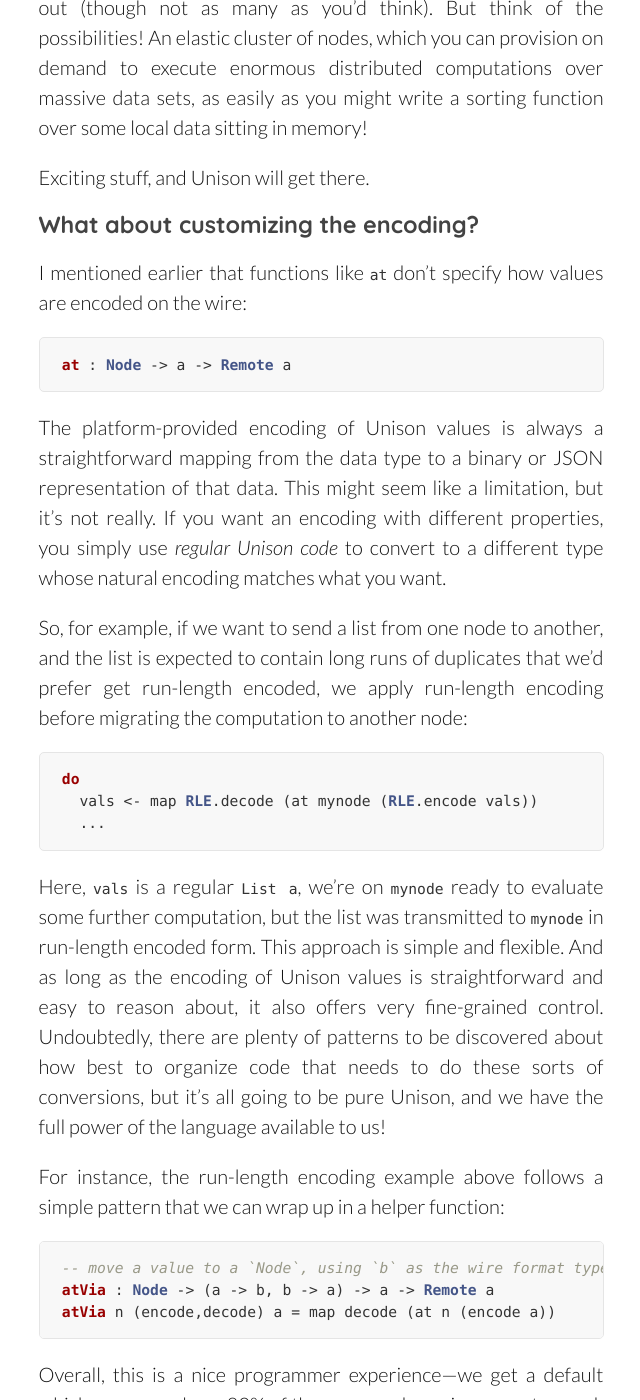
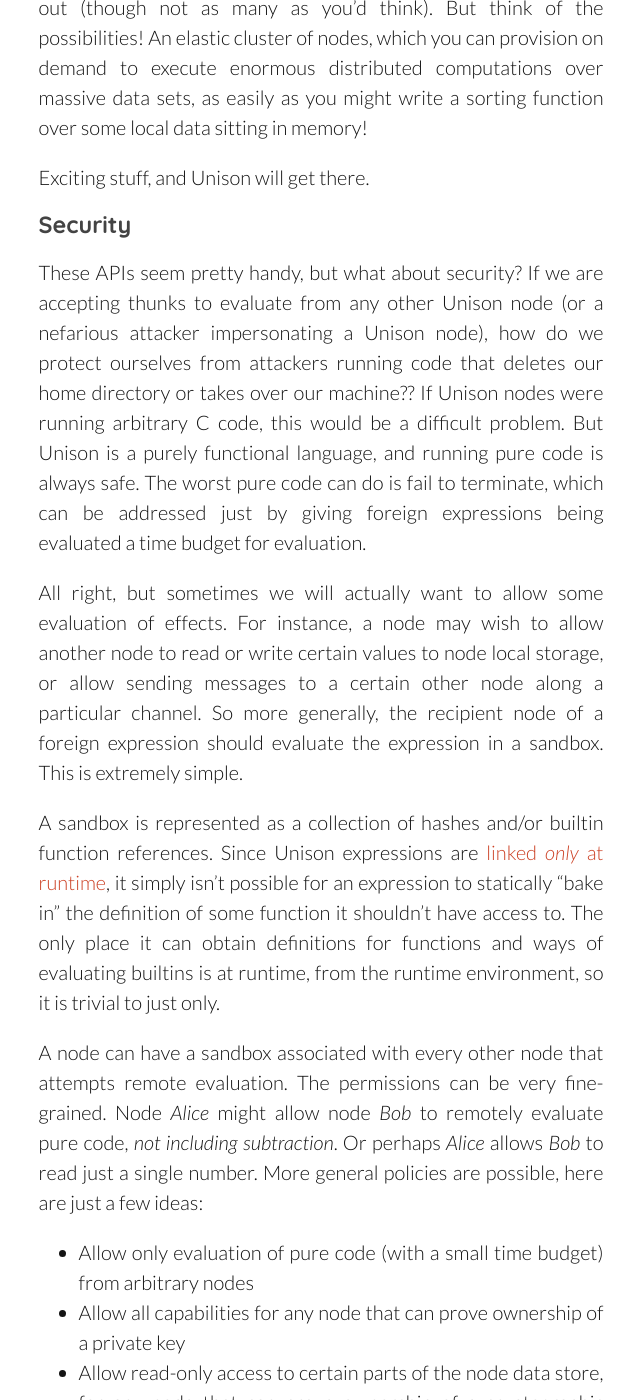
Before and after one commit to unisonweb/oldblog, a Jekyll site: the page built from _posts/2015-06-02-distributed-evaluation.markdown, in a window 1280 px wide and 1400 px high, scrolled down 10076 px. Shown: the whole window, without its empty margins (319-959 px from the left). Built offline with Jekyll 4.4.1, drawn with Linux system fonts in a browser that asks for light colours; comment, search, counter and statistics services are not loaded; some of the changed text lies outside the part shown.

Commit message:
Update 2015-06-02-distributed-evaluation.markdown

```diff
--- a/_posts/2015-06-02-distributed-evaluation.markdown
+++ b/_posts/2015-06-02-distributed-evaluation.markdown
@@ -200,6 +200,22 @@
 
 Exciting stuff, and Unison will get there.
 
+### <a id="security"></a>Security
+
+These APIs seem pretty handy, but what about security? If we are accepting thunks to evaluate from any other Unison node (or a nefarious attacker impersonating a Unison node), how do we protect ourselves from attackers running code that deletes our home directory or takes over our machine?? If Unison nodes were running arbitrary C code, this would be a difficult problem. But Unison is a purely functional language, and running pure code is always safe. The worst pure code can do is fail to terminate, which can be addressed just by giving foreign expressions being evaluated a time budget for evaluation.
+
+All right, but sometimes we will actually want to allow some evaluation of effects. For instance, a node may wish to allow another node to read or write certain values to node local storage, or allow sending messages to a certain other node along a particular channel. So more generally, the recipient node of a foreign expression should evaluate the expression in a sandbox. This is extremely simple.
+
+A sandbox is represented as a collection of hashes and/or builtin function references. Since Unison expressions are [linked _only_ at runtime](/2015-05-22/why-compile.html#post-start), it simply isn't possible for an expression to statically "bake in" the definition of some function it shouldn't have access to. The only place it can obtain definitions for functions and ways of evaluating builtins is at runtime, from the runtime environment, so it is trivial to just only.
+
+A node can have a sandbox associated with every other node that attempts remote evaluation. The permissions can be very fine-grained. Node _Alice_ might allow node _Bob_ to remotely evaluate pure code, _not including subtraction_. Or perhaps _Alice_ allows _Bob_ to read just a single number. More general policies are possible, here are just a few ideas:
+
+* Allow only evaluation of pure code (with a small time budget) from arbitrary nodes
+* Allow all capabilities for any node that can prove ownership of a private key
+* Allow read-only access to certain parts of the node data store, for any node that can prove ownership of a cryptographic token. Imagine keeping personal information (like your address, phone number, allergies or medical history) on a Unison node that you control, and releasing it in this way to authorized third parties. No more updating your address in 50 different places every time you move or supplying the same information every time you visit a new medical provider.
+
+And so on. None of this stuff is difficult. Starting with a functional language with typed effects makes for a much easier starting point for sandboxing than "arbitrary x86 assembly".
+
 ### What about customizing the encoding?
 
 I mentioned earlier that functions like `at` don't specify how values are encoded on the wire:
```
